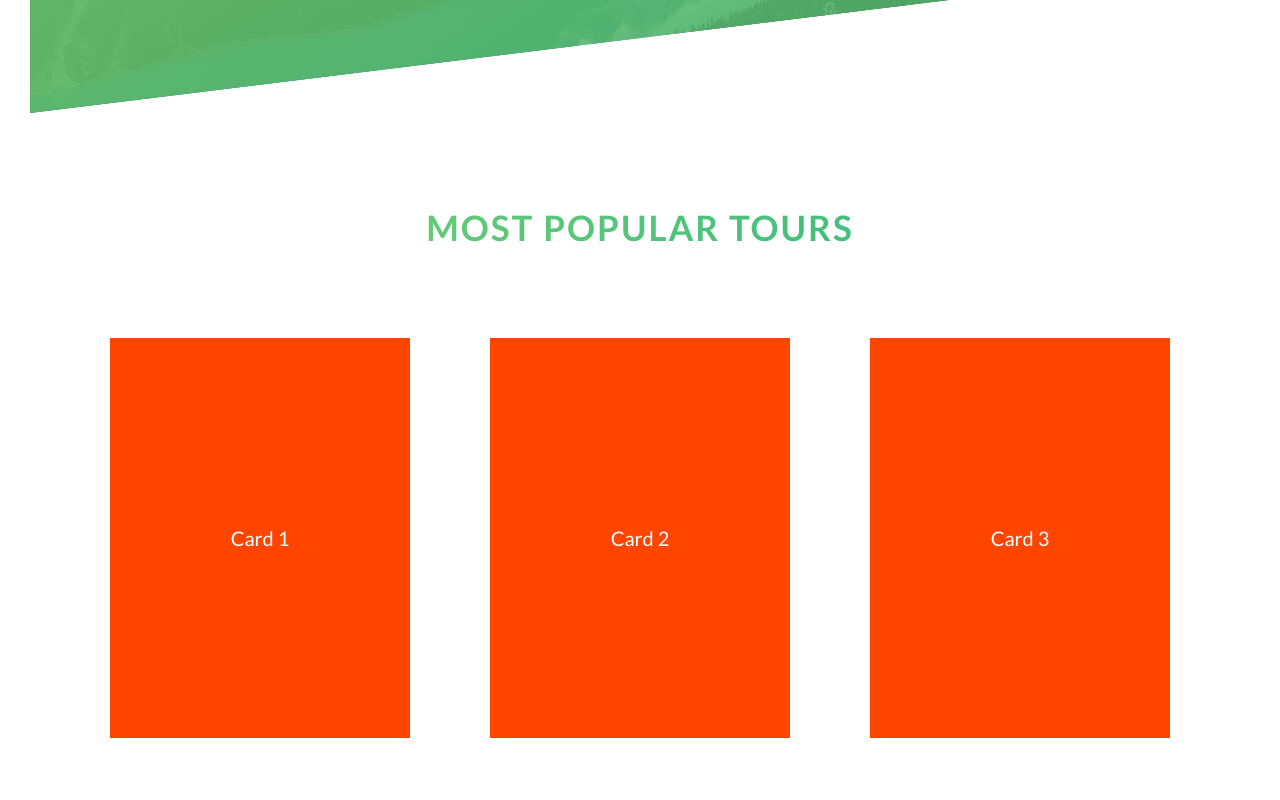
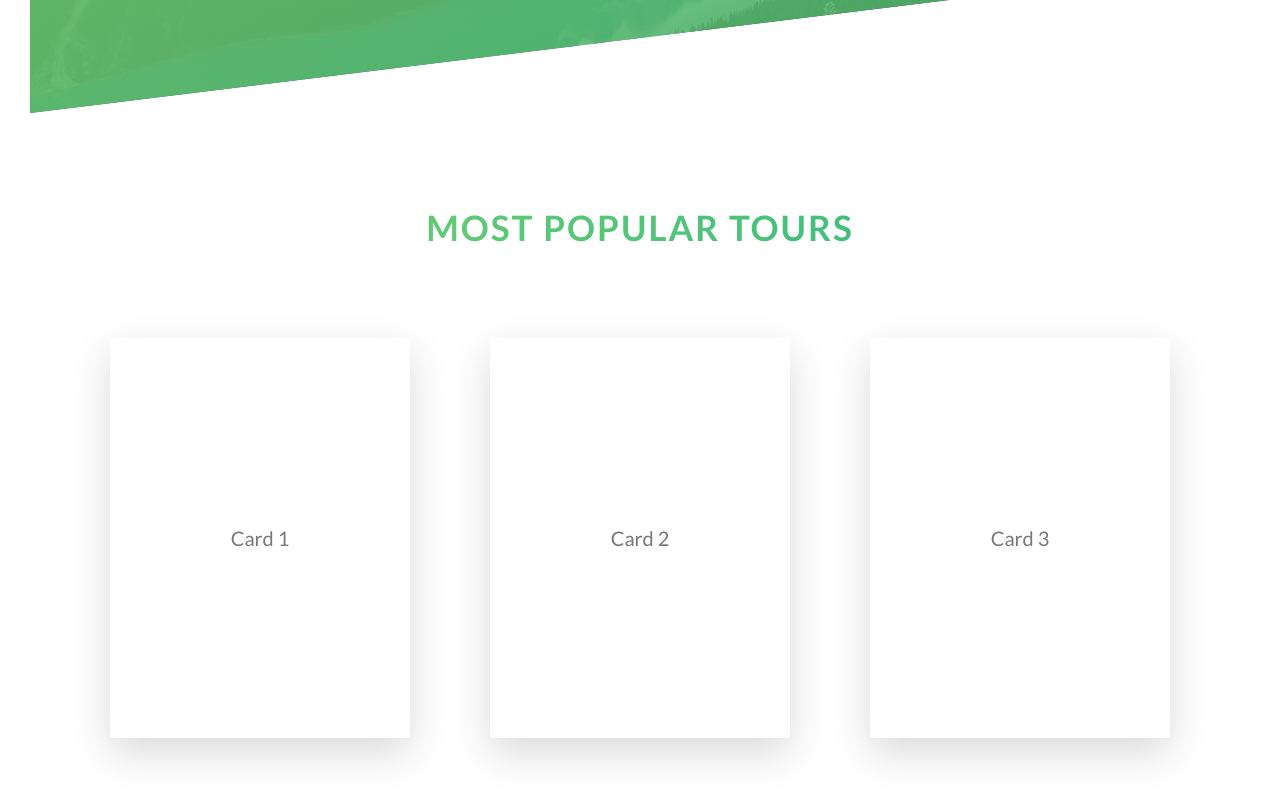
Before and after one commit to PaulGreetham/natours, a React (Create React App) app: page / in a window 1280 px wide. Shown: the part 2080-2880 px from the top of the page. Built offline with nearby package versions, Linux system fonts and the light colour scheme; a web font is replaced by a local one.

Commit message:
tour cards design developed

```diff
--- a/src/assets/styles/_variables.scss
+++ b/src/assets/styles/_variables.scss
@@ -2,6 +2,12 @@
 $color-primary: rgb(84, 196, 122);
 $color-primary-light: rgb(126, 213, 111);
 $color-primary-dark: #28b485;
+
+$color-secondary-light: #ffb900;
+$color-secondary-dark: #ff7730;
+
+$color-tertiary-light: #2998ff;
+$color-tertiary-dark: #5643fa;
 
 $color-grey-dark: #777;
 $color-white: #fff;
--- a/src/components/tours/Tours.scss
+++ b/src/components/tours/Tours.scss
@@ -37,7 +37,7 @@
         position: relative;
         width: 100%;
         height: 40rem;
-        transition: transform 0.8s;
+        transition: all 0.8s ease;
         transform-style: preserve-3d;
 
         & .card-front,
@@ -51,15 +51,12 @@
           justify-content: center;
           align-items: center;
           font-size: 2rem;
-          color: $color-white;
-        }
-
-        & .card-front {
-          background-color: orangered;
+          border-radius: 3px;
+          box-shadow: 0 1.5rem 4rem rgba($color-black, 0.15);
+          color: $color-grey-dark;
         }
 
         & .card-back {
-          background-color: $color-primary-dark;
           transform: rotateY(180deg);
         }
       }
@@ -68,5 +65,32 @@
         transform: rotateY(180deg);
       }
     }
+
+    #card-1 {
+      .card-inner .card-front {
+        background-color: $color-white;
+      }
+      .card-inner .card-back {
+        background-image: linear-gradient(to right bottom, $color-secondary-light, $color-secondary-dark);
+      }
+    }
+
+    #card-2 {
+      .card-inner .card-front {
+        background-color: $color-white;
+      }
+      .card-inner .card-back {
+        background-image: linear-gradient(to right bottom, $color-primary-light, $color-primary-dark);
+      }
+    }
+
+    #card-3 {
+      .card-inner .card-front {
+        background-color: $color-white;
+      }
+      .card-inner .card-back {
+        background-image: linear-gradient(to right bottom, $color-tertiary-light, $color-tertiary-dark);
+      }
+    }
   }
 }
--- a/src/components/tours/Tours.tsx
+++ b/src/components/tours/Tours.tsx
@@ -6,7 +6,7 @@ const Tours: React.FC = () => {
     <header className="tours">
       <h2>Most popular tours</h2>
       <div className="tour-cards">
-        <div className="card">
+        <div className="card" id="card-1">
           <div className="card-inner">
             <div className="card-front">
               Card 1
@@ -16,7 +16,7 @@ const Tours: React.FC = () => {
             </div>
           </div>
         </div>
-        <div className="card">
+        <div className="card" id="card-2">
           <div className="card-inner">
             <div className="card-front">
               Card 2
@@ -26,7 +26,7 @@ const Tours: React.FC = () => {
             </div>
           </div>
         </div>
-        <div className="card">
+        <div className="card" id="card-3">
           <div className="card-inner">
             <div className="card-front">
               Card 3
```
